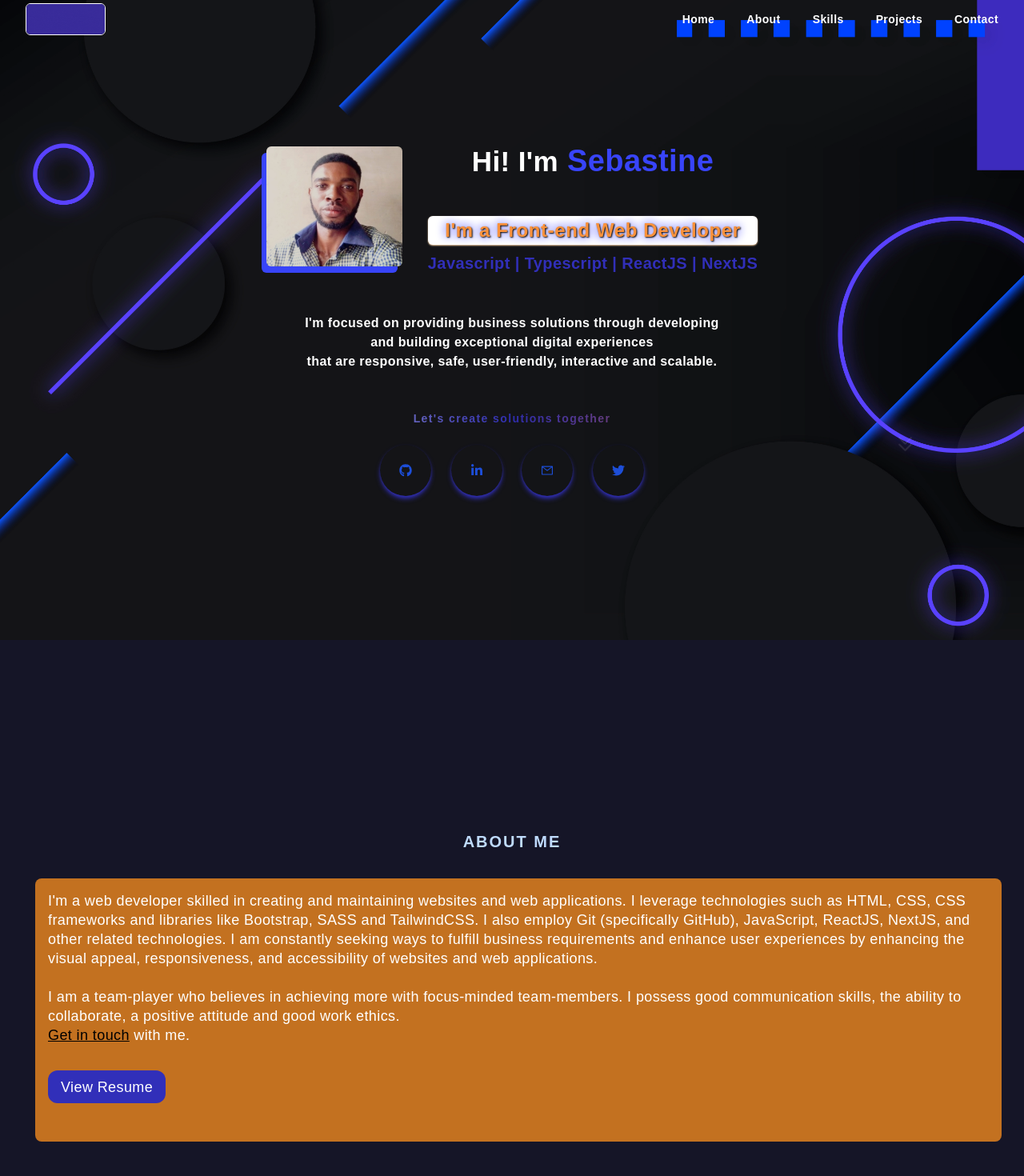
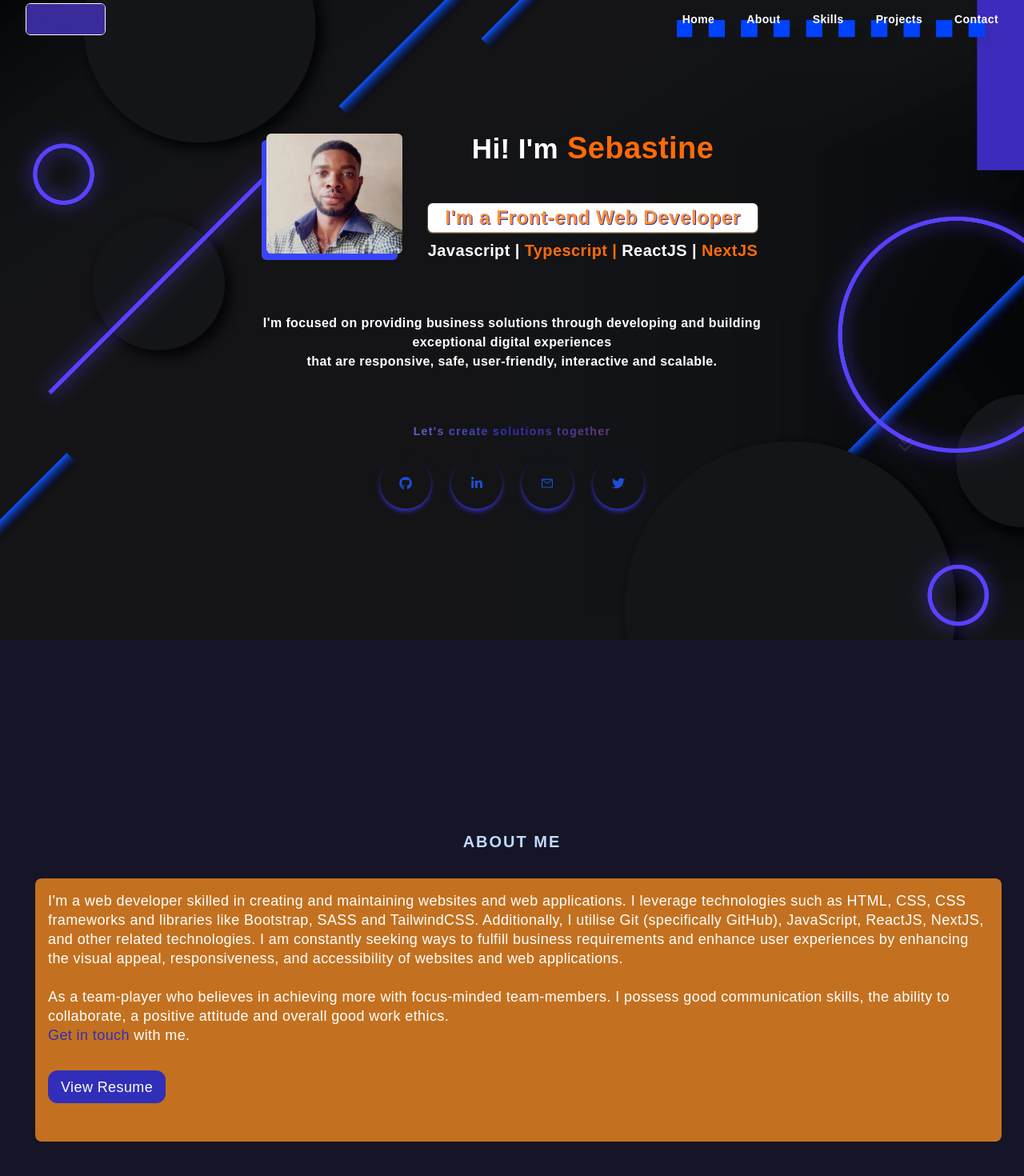
Before and after one commit to Sebastine-thrive/next-portfolio, a Next.js app: page / in a window 1280 px wide. Shown: the top 1470 px of the page at 80% size. Built offline with nearby package versions, Linux system fonts and the light colour scheme; a web font is replaced by a local one.

Commit message:
chore: updated the bio, project border colors aand edging etc

```diff
--- a/data/data.json
+++ b/data/data.json
@@ -5,7 +5,7 @@
       "title": "ShopIt Ecommerce",
       "class": "projects",
       "description": "This e-commerce project was built with NextJS, Context API for state data management and Sanity for products data management. Items for sale are displayed in various categories from which their details can be viewed and then they are addded to cart. Paystack test payment checkout is integrated into the project. It is currently hosted on vercel.",
-      "tech": ["NextJs  ", "Context API  ", "Sanity  ", "Vercel"],
+      "tech": ["NextJs  ", "Context API  ", "Sanity  ", "Paystack ", "Vercel"],
       "image": "https://res.cloudinary.com/dffplr9xe/image/upload/v1694349988/ShopIt1_mnok9i.png",
       "url": "https://shopit-nigeria.vercel.app/",
       "github": "https://github.com/Sebastine-thrive/shopit-ecommerce"
@@ -14,7 +14,7 @@
       "id": "Thrive Ecommerce Admin Dashboard",
       "title": "Thrive Ecommerce Admin Dashboard",
       "class": "projects",
-      "description": "Created and developed using ReactJS, TailwindCSS and Context API for state data management, this project utilises available dummy data to illustrate a typical e-commerce admin dashboard. Features include dynamically rendering a side navigation, rendering components such as an order page, charts, calendar, color picker and text editor, etc.  Dark mode and theme selection are effected at the click of a button. It is currently hosted on netlify.",
+      "description": "Created and developed using ReactJS, TailwindCSS and Context API for state data management, this awesome project utilises available dummy data to display an e-commerce admin dashboard. Features include several page elements: an order page, employee records page etc, apps: a kanban board, text editor,display information in bar charts, pie charts etc., and ability to change themes and toggle dark and light modes",
       "tech": ["ReactJs  ", "ContextAPI  ", "TailwindCSS  ", "Netlify"],
       "image": "https://res.cloudinary.com/dffplr9xe/image/upload/v1692892186/Portfolio%20project%20Images/thrive-admin-dashboard_zmfayr.png",
       "url": "https://thriveadmin-dashboard.netlify.app/",
@@ -27,12 +27,12 @@
       "description": "Developed this beautiful portfolio site using NextJS, TailwindCSS and Framer-motion. Project data are fetched from the Next app API backend. Features include cool animations using framer motion, improroved usability and accessiblity using React tooltip etc.",
       "tech": [
         "NextJS ",
-        "TailwindCSS ",
-        "Framer-Motion ",
-        "Cloudinary",
-        "React Tooltip",
-        "React-Icons",
-        "Vercel"
+        " TailwindCSS ",
+        " Framer-Motion ",
+        " Cloudinary ",
+        " React-Tooltip ",
+        " React-Icons ",
+        " Vercel"
       ],
       "image": "https://res.cloudinary.com/dffplr9xe/image/upload/v1708515058/mr_seb_website_-_Copy_it04zv.png",
       "url": "https://sebastine-ogu.vercel.app/",
@@ -44,6 +44,7 @@
       "class": "projects",
       "description": "Designed and developed a visually stunning and responsive homepage for a movie marketing agency website. The site showcases links to movies and series, latest news, and more, all according to the provided user interface design. Implemented features include: responsive design, animations- for visual delight and ana enjoyable user experience Movie Rating - Integration to easily fetch movie ratings from the backend; News and Events: Section for viewing the latest news and upcoming events; FAQs: Answers to frequently asked questions.",
       "image": "https://res.cloudinary.com/dffplr9xe/image/upload/v1679977174/TashAfrica_blh0ty.png",
+      "tech": ["HTML  ", "Vanilla CSS  ", " Netlify"],
       "url": "https://talkafrica.netlify.app",
       "github": "https://github.com/Sebastine-thrive/talkafrica"
     },
@@ -52,7 +53,7 @@
       "title": "Workit Landing Page",
       "class": "projects",
       "description": "Curved backgrounds are a beauty to behold in websites as they add some aesthetic viewing. I developed this landing page following a challenge at Dribble using HTML, plain CSS and the TailwindCSS library. ",
-      "tech": ["HTML  ", "CSS  ", "TailwindCSS  ", "Netlify"],
+      "tech": ["HTML  ", " CSS  ", " TailwindCSS  ", " Netlify"],
       "image": "https://res.cloudinary.com/dffplr9xe/image/upload/v1680695119/workit_rbhen7.png",
       "url": "https://thrive-workit.netlify.app/",
       "github": "https://github.com/Sebastine-thrive/workit-"
--- a/src/components/About.jsx
+++ b/src/components/About.jsx
@@ -28,21 +28,21 @@ export const About = () => {
               I'm a web developer skilled in creating and maintaining websites
               and web applications. I leverage technologies such as HTML, CSS,
               CSS frameworks and libraries like Bootstrap, SASS and TailwindCSS.
-              I also employ Git (specifically GitHub), JavaScript, ReactJS,
+              Additionally, I utilise Git (specifically GitHub), JavaScript, ReactJS,
               NextJS, and other related technologies. I am constantly seeking
               ways to fulfill business requirements and enhance user experiences
               by enhancing the visual appeal, responsiveness, and accessibility
               of websites and web applications.
               <br />
               <br />
-              I am a team-player who believes in achieving more with
+              As a team-player who believes in achieving more with
               focus-minded team-members. I possess good communication skills,
-              the ability to collaborate, a positive attitude and good work
+              the ability to collaborate, a positive attitude and overall good work
               ethics.
               <br />
               <Link
                 href={"/#contact"}
-                className="text-black underline hover:text-[#fff]"
+                className="text-[#312fb9] hover:text-[#fff]"
                 onClick={(e) => {
                   e.preventDefault();
                   document
@@ -57,7 +57,7 @@ export const About = () => {
 
             <div className="flex justify-start my-8 items-center">
               <div>
-                <button className="px-4 py-2 capitalize  shadow-none">
+                <button className="px-4 py-2 capitalize shadow-none">
                   {" "}
                   <a href="https://mrseb.tiiny.site/" target="blank">
                     {" "}
--- a/src/components/Main.jsx
+++ b/src/components/Main.jsx
@@ -48,7 +48,7 @@ export const Main = () => {
                   Hi! I'm
                 </motion.span>
                 <motion.span
-                  className=" text-[#3844f9] font-bold text-[26px] md:text-[38px] "
+                  className=" text-[#ff6b08] font-extrabold text-[26px] md:text-[38px] "
                   initial={{ opacity: 0 }}
                   whileInView={{ opacity: 1 }}
                   transition={{
@@ -77,9 +77,12 @@ export const Main = () => {
                 whileInView={{ opacity: 1 }}
                 transition={{ delay: 2, duration: 2 }}
                 viewport={{ once: true }}
-                className="text-[#312fb9] font-semibold mt-2 sm:text-[16px] md:text-[20px] lg:text[24px] "
+                className=" font-semibold mt-2 sm:text-[16px] md:text-[20px] lg:text[24px] "
               >
-                Javascript | Typescript | ReactJS | NextJS{" "}
+                <span className="text-[#fff]">Javascript | </span>{" "}
+                <span className="text-[#ff6b08]"> Typescript |</span>{" "}
+                <span className="text-[#fff]">ReactJS |</span>{" "}
+                <span className="text-[#ff6b08]">NextJS </span>
               </motion.p>
             </div>
           </div>
@@ -89,18 +92,18 @@ export const Main = () => {
             whileInView={{ y: 0, opacity: 1 }}
             transition={{ delay: 2, duration: 2 }}
             viewport={{ once: true }}
-            className="mt-8 py-4  hidden sm:block font-semibold text-white w-[90%] md:w-[80%] lg:w-[60%] max-w-[90%] m-auto text-base"
+            className="lg:my-12 py-4  hidden sm:block font-semibold text-white w-[90%] md:w-[80%] max-w-[90%] m-auto text-base"
           >
-            I'm focused on providing business solutions through developing and building exceptional digital experiences{" "}
-            <br /> that are responsive, safe, user-friendly, interactive and
-            scalable.
+            I'm focused on providing business solutions through developing and
+            building exceptional digital experiences <br /> that are responsive,
+            safe, user-friendly, interactive and scalable.
           </motion.p>
           <motion.p
             initial={{ y: -100, opacity: 0 }}
             whileInView={{ y: 0, opacity: 1 }}
             viewport={{ once: true }}
             transition={{ delay: 4, duration: 3 }}
-            className="solutions  mt-10 sm:mt-0 md:mt-8  font-semibold shadow-custom sm:shadow-none text-gray-900  px-4 py-2 text-sm  tracking-widest"
+            className="solutions mt-10 sm:mt-0 md:mt-8  font-semibold shadow-custom sm:shadow-none text-gray-900  px-4 py-2 text-sm  tracking-widest"
           >
             Let's create solutions together
           </motion.p>
@@ -154,7 +157,6 @@ export const Main = () => {
         />
       </div>
 
-
       {/* Image by <a href="https://www.freepik.com/free-vector/gradient-geometric-shapes-dark-background_6849656.htm#query=portfolio%20background&position=11&from_view=keyword&track=ais&uuid=c94efb3c-e448-4c04-9a4e-a41cb374ce52">Freepik</a> */}
 
       {/* <a href="https://www.freepik.com/free-vector/modern-desktop-background-geometric-blue-design-vector_18220884.htm#query=portfolio%20background&position=17&from_view=keyword&track=ais&uuid=c94efb3c-e448-4c04-9a4e-a41cb374ce52">Image by rawpixel.com</a> on Freepik */}
--- a/src/components/Skills.jsx
+++ b/src/components/Skills.jsx
@@ -40,7 +40,7 @@ export const Skills = () => {
                   <Image
                     src={skill.image}
                     alt="html5 logo"
-                    className=" bg-white rounded-xl shadow-[0_3px_10px_rgba(0,158,96,1)] w-[5.5rem] h-[5.5rem] m-0 p-[5px] md:w-[7.5rem] md:h-[7.5rem]  md:p-[20px] md:m-[5px] lg:w-[11.875rem] lg:h-[11.25rem]"
+                    className=" bg-white rounded-xl shadow-[0_3px_10px_rgba(0,158,96,1)] w-[5.5rem] h-[5.5rem] m-0 p-[5px] md:w-[7.5rem] md:h-[7.5rem]  md:p-[20px] md:m-[5px] lg:w-[11.5rem] lg:h-[9.5rem] lg:m-[8px]"
                     loading="lazy"
                   />
                   <span className="mt-2 capitalize text-blue-200 cursor-pointer">
--- a/src/components/project/ProjectItems.jsx
+++ b/src/components/project/ProjectItems.jsx
@@ -24,21 +24,21 @@ export const ProjectItems = ({ data }) => {
         >
           Some of my projects
         </motion.h2>
-        <div className=" flex flex-wrap justify-center m-auto">
+        <div className="flex flex-wrap justify-center m-auto">
           {data?.map((project) => {
             return (
               <div
                 className="flex sm:w-full md:w-[50%] lg:w-[33%] justify-center p-4"
                 key={project.id}
               >
-                <div className="xxs:p-4 lg:p-0 xss:rounded-lg lg:rounded-none xxs:bg-[#ecf0f3] lg:bg-white lg:relative lg:flex xss:flex-col items-center justify-center my-8 h-auto w-auto max-w-[260px] xs:max-w-[350px]  p-4 group rounded-md lg:hover:bg-gradient-to-r from-gray-900 to-blue-700 hover:border-0 ">
+                <div className="xxs:p-4 lg:p-0 xss:rounded-lg xxs:bg-[#ecf0f3] lg:bg-white lg:relative lg:flex xss:flex-col items-center justify-center my-8 h-auto w-auto max-w-[260px] xs:max-w-[350px] p-4 group rounded-lg lg:hover:bg-gradient-to-r from-gray-900 to-blue-700 hover:border-0">
                   <div className=" max-h-[300px] h-auto w-auto">
                     <Image
                       src={project.image}
                       alt={project.title}
                       width={200}
                       height={150}
-                      className="w-[250px] h-[150px] lg:w-[300px] lg:h-[250px] lg:group-hover:opacity-10 border-2 border-orange-400 mx-auto "
+                      className="w-[250px] h-[150px] lg:w-[300px] lg:h-[250px] lg:group-hover:opacity-10 border-2 border-white mx-auto rounded-lg "
                     />
                   </div>
 
--- a/styles/globals.css
+++ b/styles/globals.css
@@ -86,7 +86,7 @@ html {
 
 
 .developer {
-text-shadow: 1px 1px 2px black, 0 0 0.5em white, 0 0 0.5em blue ;
+text-shadow: 1px 1px  #312fb9, 0 0 0.5em white ;
 }
 
 .coder-bg {
```
